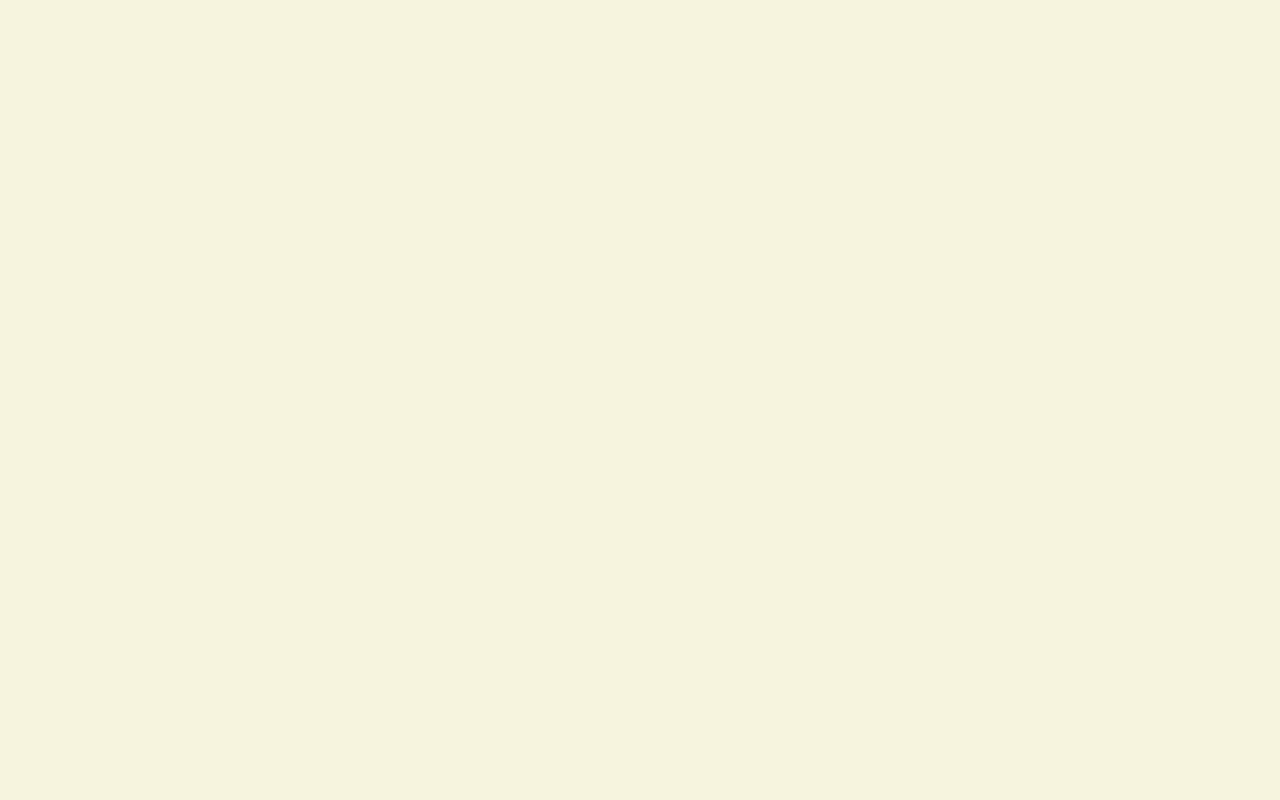
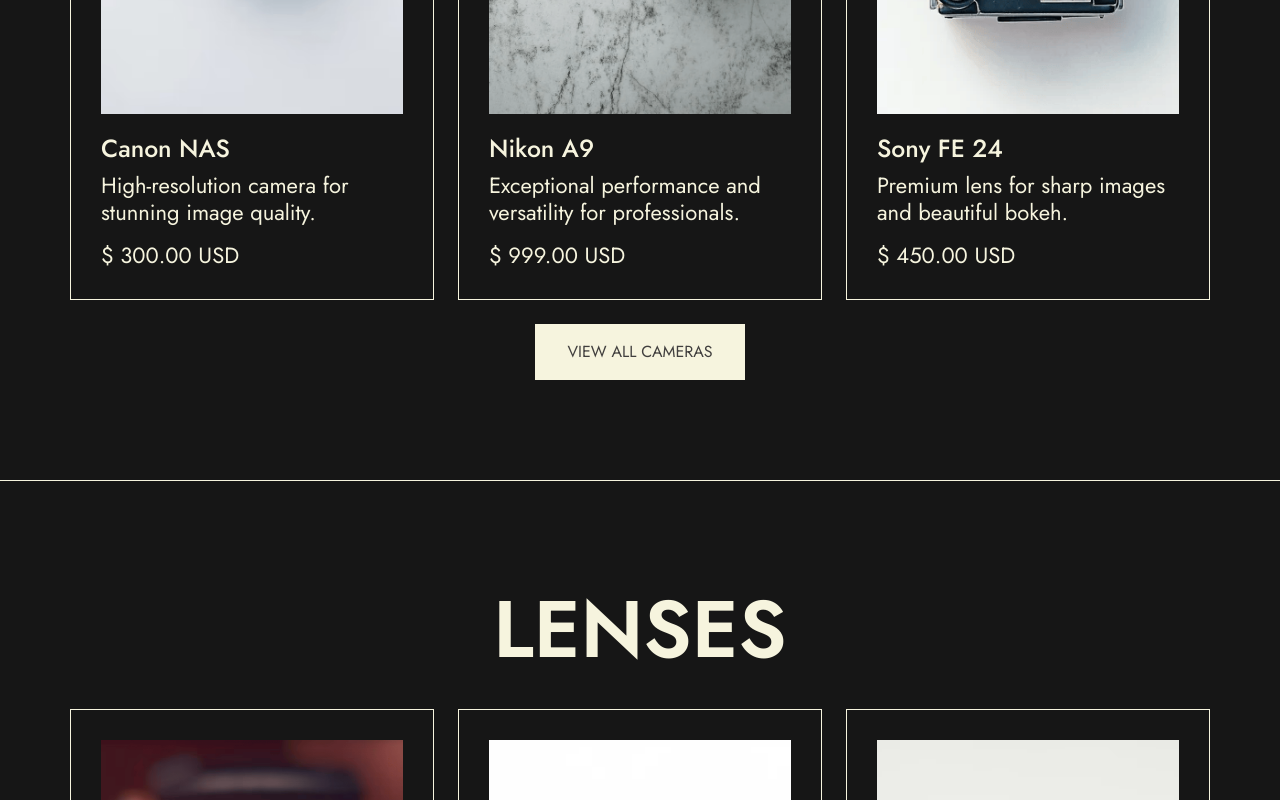
Before and after one commit to GeorgiosDrivas/shutter-shop, a React (Vite) app: page /all-products in a window 1280 px wide. Shown: the part 1280-2080 px from the top of the page. Before the commit the page ends 1028 px from the top, so only its background shows below. Built offline with nearby package versions, Linux system fonts and the light colour scheme; a web font is replaced by a local one.

Commit message:
All products page

```diff
--- a/src/components/allProducts/allProducts.tsx
+++ b/src/components/allProducts/allProducts.tsx
@@ -1,3 +1,6 @@
+import Cameras from "../landing/bestSellers/bestSellersCameras";
+import Lenses from "../landing/bestSellers/bestSellersLenses";
+import Moments from "../landing/moments";
 import "../styles/allProducts.style.css";
 
 export default function AllProducts() {
@@ -5,7 +8,7 @@
     <>
       <section id="all-products">
         <div className="container">
-          <div className="row">
+          <div className="row mb-5">
             <div className="col-12 text-center">
               <h1 className="mb-4">OUR PRODUCTS</h1>
               <p>
@@ -20,6 +23,19 @@
             </div>
           </div>
         </div>
+        <div className="container-fluid">
+          <div className="row">
+            <div className="col-12 p-0">
+              <section className="best-sellers top">
+                <Cameras bestSellerText={false} />
+              </section>
+              <section className="best-sellers mt-0">
+                <Lenses bestSellerText={false} />
+              </section>
+            </div>
+          </div>
+        </div>
+        <Moments />
       </section>
     </>
   );
--- a/src/components/landing/bestSellers/bestSellers.tsx
+++ b/src/components/landing/bestSellers/bestSellers.tsx
@@ -6,10 +6,10 @@
   return (
     <>
       <section className="best-sellers top">
-        <Cameras />
+        <Cameras bestSellerText={true} />
       </section>
       <section className="best-sellers mt-0">
-        <Lenses />
+        <Lenses bestSellerText={true} />
       </section>
     </>
   );
--- a/src/components/landing/bestSellers/bestSellersCameras.tsx
+++ b/src/components/landing/bestSellers/bestSellersCameras.tsx
@@ -1,13 +1,17 @@
 import "../../styles/bestSellers.style.css";
 
-export default function Cameras() {
+export default function Cameras({
+  bestSellerText,
+}: {
+  bestSellerText: boolean;
+}) {
   return (
     <>
       <div className="container p-0">
         <div className="row mb-4">
           <div className="col-12">
             <div className="best-seller best-seller-lenses-title text-center">
-              <p className="category">Best Sellers</p>
+              {bestSellerText && <p className="category">Best Sellers</p>}
               <h2 className="section-h2">Cameras</h2>
             </div>
           </div>
--- a/src/components/landing/bestSellers/bestSellersLenses.tsx
+++ b/src/components/landing/bestSellers/bestSellersLenses.tsx
@@ -1,13 +1,17 @@
 import "../../styles/bestSellers.style.css";
 
-export default function Lenses() {
+export default function Lenses({
+  bestSellerText,
+}: {
+  bestSellerText: boolean;
+}) {
   return (
     <>
       <div className="container p-0">
         <div className="row mb-4">
           <div className="col-12">
             <div className="best-seller best-seller-lenses-title text-center">
-              <p className="category">Best Sellers</p>
+              {bestSellerText && <p className="category">Best Sellers</p>}
               <h2 className="section-h2">Lenses</h2>
             </div>
           </div>
--- a/src/components/styles/allProducts.style.css
+++ b/src/components/styles/allProducts.style.css
@@ -1,4 +1,4 @@
 #all-products {
   padding-top: 12.5rem;
-  padding-bottom: 8rem;
+  padding-bottom: 3rem;
 }
```
